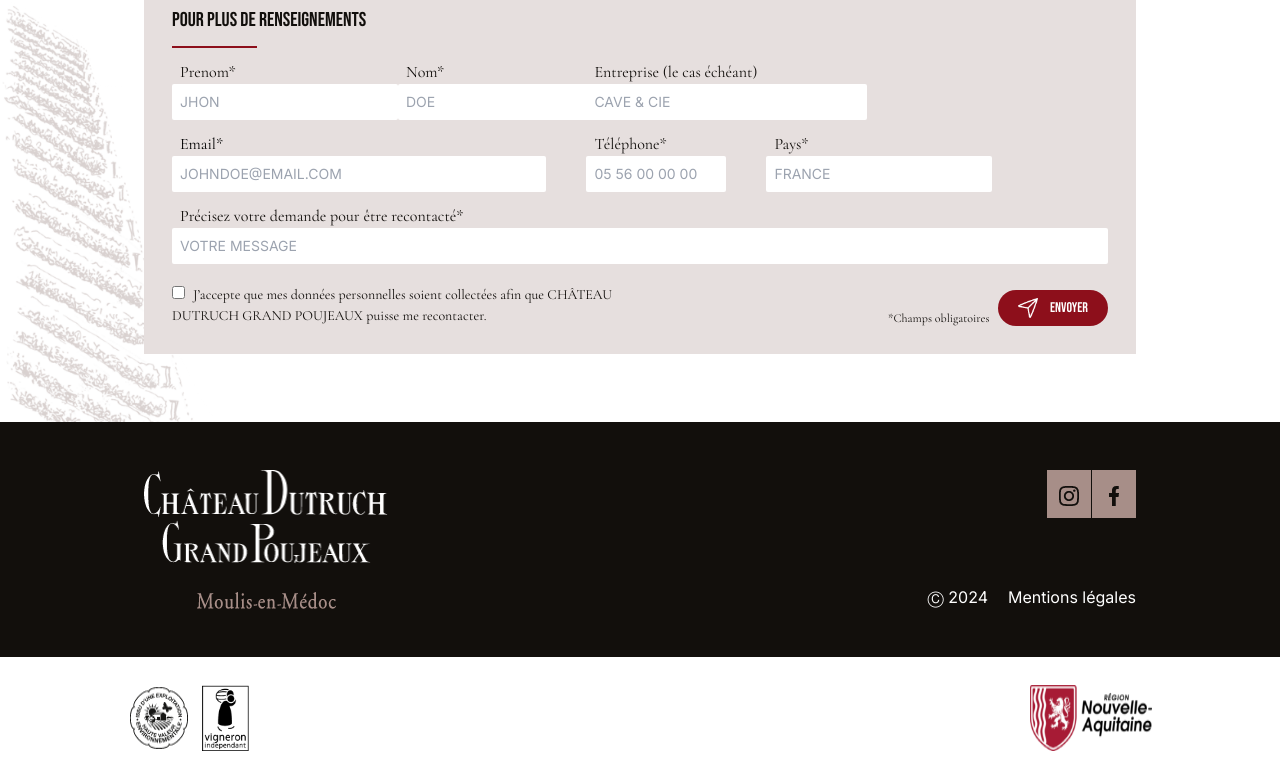
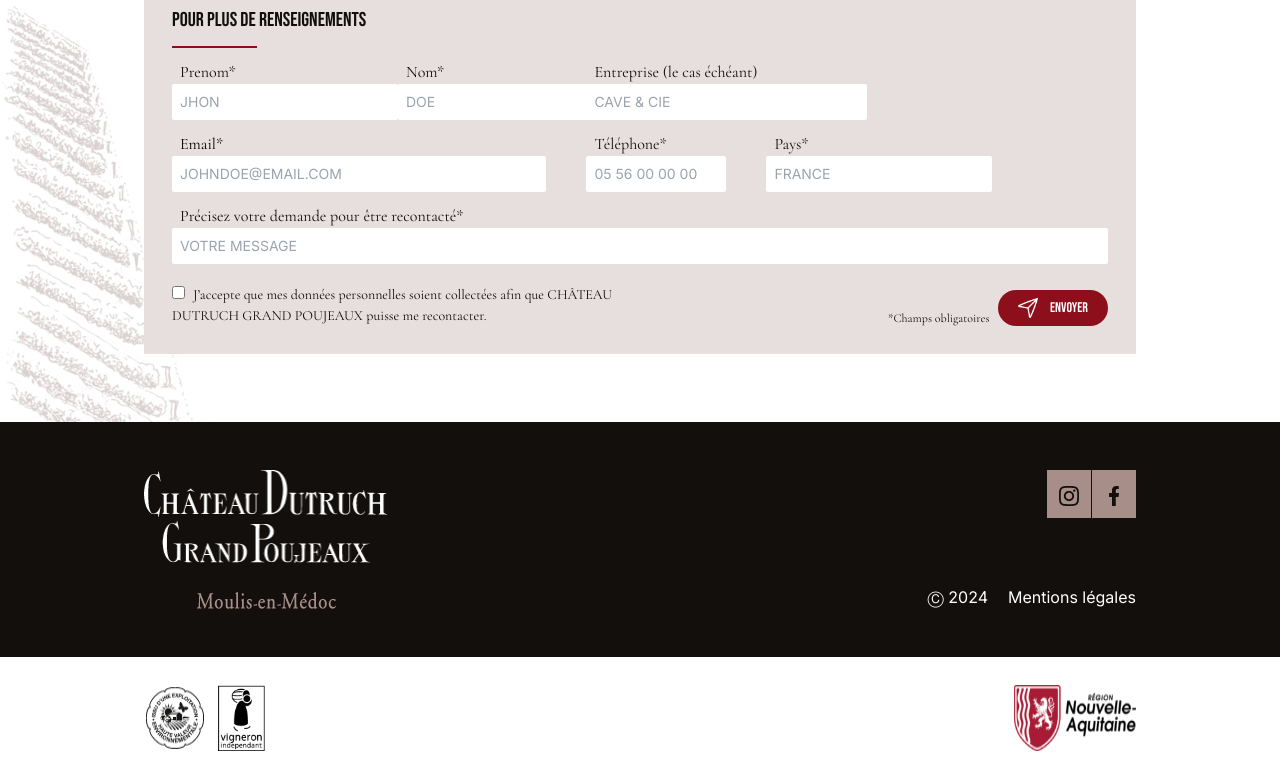
Before and after one commit to magicniclus/dutruchnext, a Next.js app: page / in a window 1280 px wide. Shown: the part 3301-4080 px from the top of the page. Built offline with nearby package versions, Linux system fonts and the light colour scheme; grey boxes are pictures that could not be loaded.

Commit message:
Update Footer.tsx

```diff
--- a/src/app/components/Footer.tsx
+++ b/src/app/components/Footer.tsx
@@ -25,7 +25,7 @@
                     </div>
                 </div>
             </div>
-            <div className=' py-7 bg-white mx-auto flex md:flex-row flex-col max-w-5xl justify-between w-full'>
+            <div className=' py-7 px-4 bg-white mx-auto flex md:flex-row flex-col max-w-5xl justify-between w-full'>
                 <div className='flex'>
                     <img src="/logo/exploitation.png" className='max-w-[244px] mx-auto' />
                     <img src="/logo/independant.png" className='max-w-[244px] mx-auto ml-3' />
```
